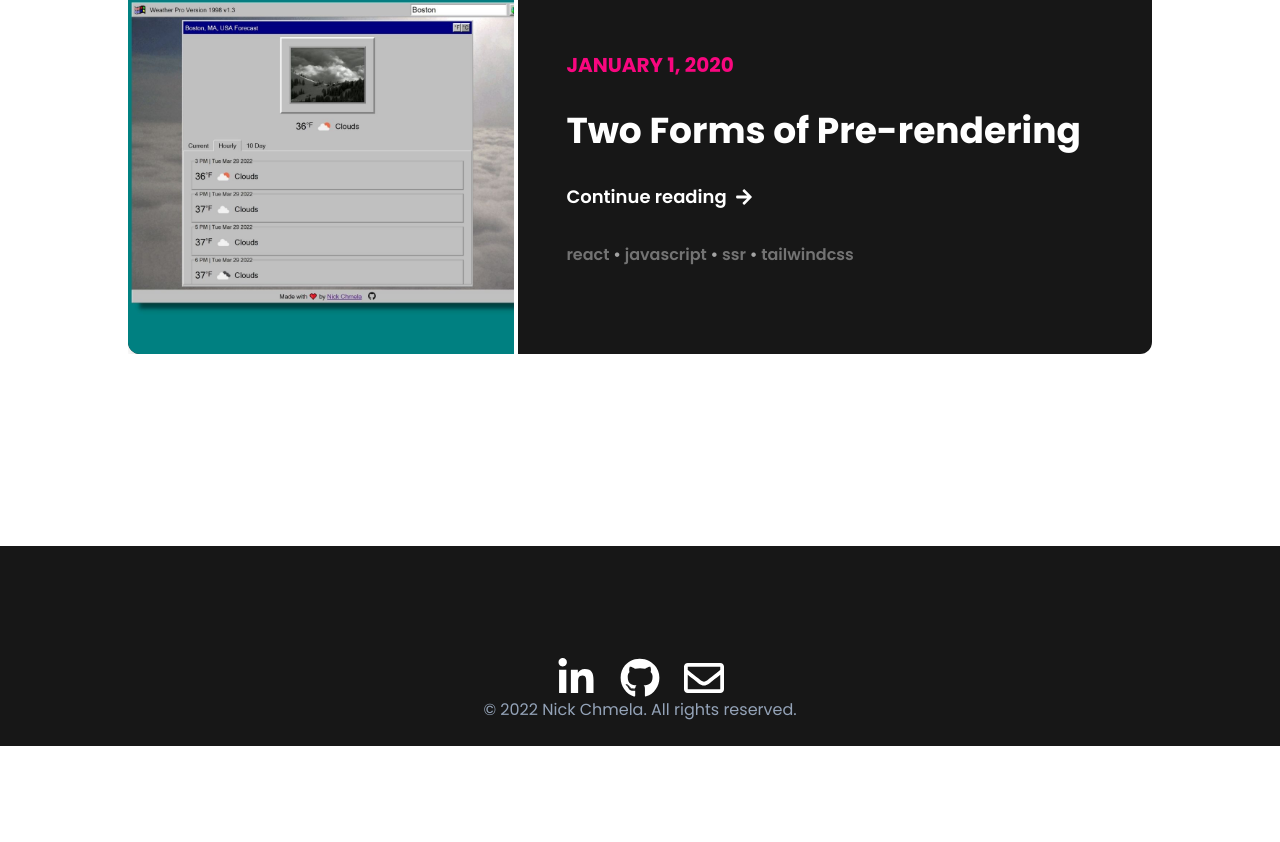
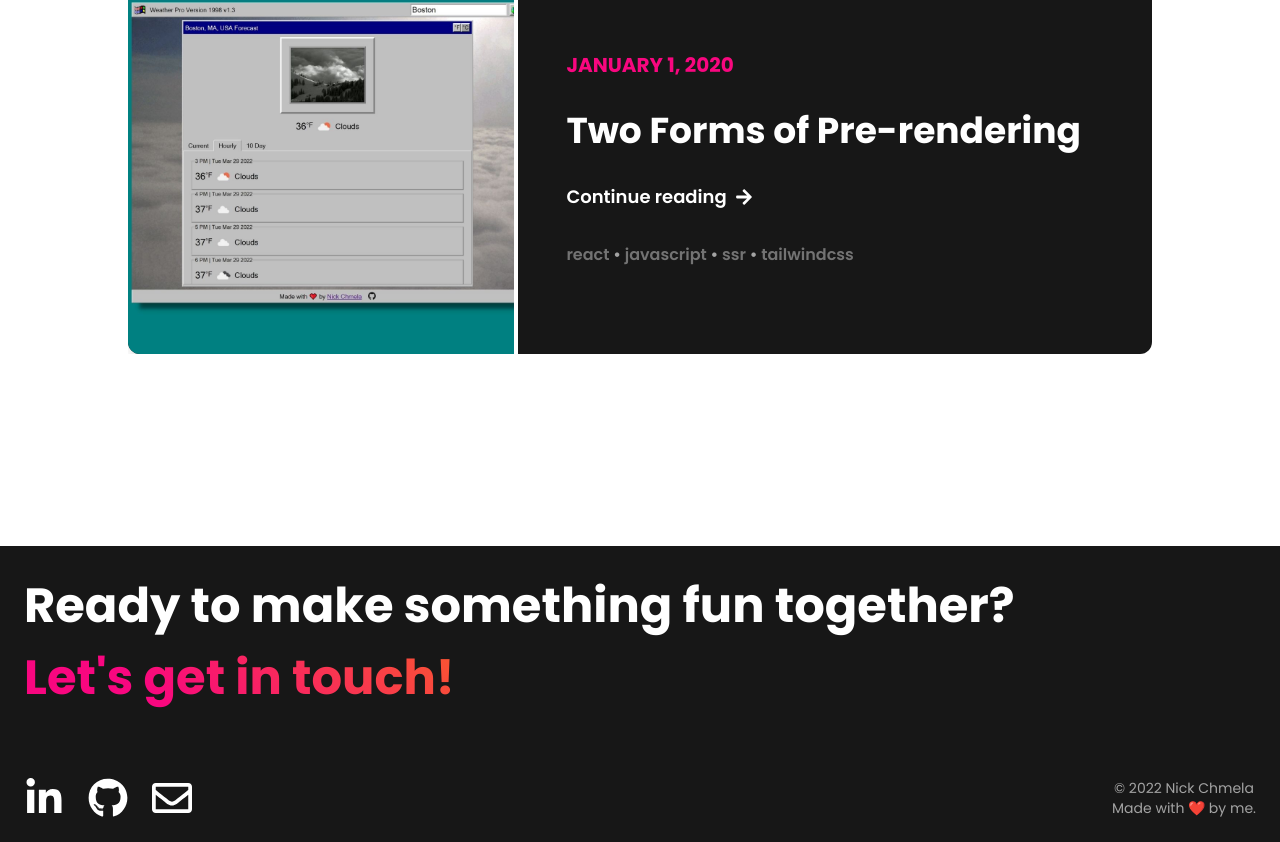
Before and after one commit to chmelan/personal-portfolio-redux, a Next.js app: page /posts in a window 1280 px wide. Shown: the part 859-1701 px from the top of the page. Before the commit the page ends 1605 px from the top, so only its background shows below. Built offline with nearby package versions, Linux system fonts and the light colour scheme.

Commit message:
added footer

```diff
--- a/components/Footer.tsx
+++ b/components/Footer.tsx
@@ -3,10 +3,20 @@ import Link from 'next/link'
 
 export default function Footer() {
   return (
-    <footer className=" flex items-center bg-neutral-900 pt-28 pb-6">
+    <footer className=" bg-neutral-900 py-6">
       {/* Content */}
-      <div className="mx-auto w-full max-w-screen-xl px-6">
-        <div className="flex justify-center space-x-6 md:order-2">
+      <div className="mx-auto flex w-full max-w-screen-xl flex-col gap-16 px-6">
+        <h2 className=" text-5xl font-bold  leading-normal text-white">
+          Ready to make something fun together?
+          <br />
+          <Link href="/contact">
+            <a className="text-gradient">Let's get in touch!</a>
+          </Link>
+          <br />
+        </h2>
+
+        <div className=" flex justify-between md:flex-row">
+          <div className="flex justify-center space-x-6 ">
             <a
               href="https://www.linkedin.com/in/nick-chmela/"
               className="text-white hover:text-neutral-700"
@@ -35,9 +45,9 @@ export default function Footer() {
               </a>
             </Link>
           </div>
-        <div className="mt-8 md:order-1 md:mt-0">
-          <p className="text-center  text-slate-400">
-            &copy; 2022 Nick Chmela. All rights reserved.
+
+          <p className="text-center  text-sm text-neutral-400">
+            &copy; 2022 Nick Chmela<br></br>Made with ❤️ by me.
           </p>
         </div>
       </div>
--- a/components/FooterCTA.tsx
+++ /dev/null
@@ -1,57 +0,0 @@
-import { Link } from "react-router-dom";
-
-export default function Example() {
-  return (
-    <div className=" flex items-center py-28 ">
-      {/* Content */}
-      <aside className="p-12 pt-48 sm:p-16 sm:pt-64 gradient-background rounded-xl max-w-screen-xl mx-auto w-full ">
-        <div className="sm:items-end sm:justify-between sm:flex">
-          <div className="max-w-xl">
-            <h2 className="md:text-5xl font-serif font-semibold text-white text-4xl">
-              Let's make something fun together!
-            </h2>
-          </div>
-          <Link
-            to="/contact"
-            className="inline-block px-8 py-4 mt-4 text-gray-800 bg-white rounded-lg shadow-lg hover:opacity-75 sm:mt-0 sm:ml-8"
-            aria-label="Contact Me!"
-            title="Contact Me!"
-          >
-            <svg
-              xmlns="http://www.w3.org/2000/svg"
-              className="w-5 h-5 sm:h-8 sm:w-8"
-              fill="none"
-              viewBox="0 0 24 24"
-              stroke="currentColor"
-            >
-              <path
-                strokeLinecap="round"
-                strokeLinejoin="round"
-                strokeWidth="2"
-                d="M17 8l4 4m0 0l-4 4m4-4H3"
-              />
-            </svg>
-          </Link>
-        </div>
-      </aside>
-
-      {/* <div className="max-w-screen-xl mx-auto w-full px-6">
-        <div className="max-w-2xl ">
-          <h1 className=" font-serif text-5xl font-semibold text-white mb-4">
-            Let's make something fun together!
-          </h1>
-          <p className="text-2xl text-slate-400 font-semibold mb-4">
-            Whether you have a fun project idea, are currently hiring, or want
-            to send me your favorite sphagetti recipe, I'd love to chat.
-            <br /> Hit me up through my
-            <Link to="/contact" className="text-gradient  underline">
-              {" "}
-              contact{" "}
-            </Link>
-            form and I'll be in touch shortly
-          </p>
-        </div>
-      </div> */}
-    </div>
-  );
-}
--- a/components/Skills.tsx
+++ b/components/Skills.tsx
@@ -129,7 +129,9 @@ export default function Skills() {
             </p> */}
             <ul className="flex flex-col gap-2 ">
               {frontEndSkills.map((skill) => {
-                return <Skill name={skill.name} Icon={skill.Icon} />
+                return (
+                  <Skill key={skill.name} name={skill.name} Icon={skill.Icon} />
+                )
               })}
             </ul>
           </li>
@@ -147,7 +149,9 @@ export default function Skills() {
             </p> */}
             <ul className="flex flex-col gap-2 ">
               {backEndSkills.map((skill) => {
-                return <Skill name={skill.name} Icon={skill.Icon} />
+                return (
+                  <Skill key={skill.name} name={skill.name} Icon={skill.Icon} />
+                )
               })}
             </ul>
           </li>
@@ -165,7 +169,9 @@ export default function Skills() {
             </p> */}
             <ul className="flex flex-col gap-2 ">
               {otherSkills.map((skill) => {
-                return <Skill name={skill.name} Icon={skill.Icon} />
+                return (
+                  <Skill key={skill.name} name={skill.name} Icon={skill.Icon} />
+                )
               })}
             </ul>
           </li>
--- a/styles/globals.css
+++ b/styles/globals.css
@@ -37,27 +37,6 @@ html {
     -moz-background-clip: text;
     -moz-text-fill-color: transparent;
   }
-}
-
-@keyframes shift {
-  0% {
-    background-position: 0 50%;
-  }
-  50% {
-    background-position: 100% 50%;
-  }
-  100% {
-    background-position: 0 50%;
-  }
-}
-:root {
-  --base: hsl(var(--hue, 330), 95%, 50%);
-  --complimentary1: hsl(var(--hue2, 360), 95%, 50%);
-  --complimentary2: hsl(var(--hue3, 30), 95%, 50%);
-  --oppositeHue: hsl(var(--hue4, 360), 95%, 5%);
-  --oppositeHue2: hsl(var(--hue5, 360), 95%, 1%);
-}
-
   .gradient-background {
     animation: shift 5s ease-in-out infinite;
     background-image: linear-gradient(
@@ -115,6 +94,26 @@ html {
     -moz-background-clip: text;
     -moz-text-fill-color: transparent;
   }
+}
+
+@keyframes shift {
+  0% {
+    background-position: 0 50%;
+  }
+  50% {
+    background-position: 100% 50%;
+  }
+  100% {
+    background-position: 0 50%;
+  }
+}
+:root {
+  --base: hsl(var(--hue, 330), 95%, 50%);
+  --complimentary1: hsl(var(--hue2, 360), 95%, 50%);
+  --complimentary2: hsl(var(--hue3, 30), 95%, 50%);
+  --oppositeHue: hsl(var(--hue4, 360), 95%, 5%);
+  --oppositeHue2: hsl(var(--hue5, 360), 95%, 1%);
+}
 
 /* Page Transitions */
 .fade-enter {
```
Also changed, not shown: components/FeaturedPosts.tsx (added). Lines whose indentation alone changed are shown as unchanged.
